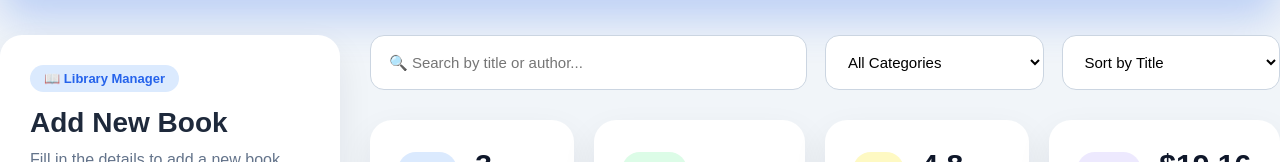
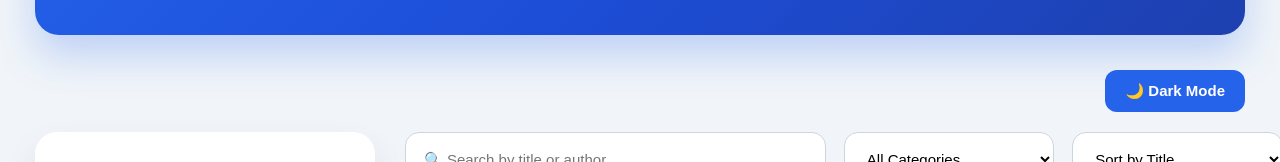
Before and after one commit to Agraz-10/book-library-app, a React (Vite) app: page / in a window 1280 px wide. Shown: the part 250-412 px from the top of the page. Built offline with nearby package versions, Linux system fonts and the light colour scheme.

Commit message:
feat: add persistent dark mode to library dashboard

```diff
--- a/src/App.jsx
+++ b/src/App.jsx
@@ -6,9 +6,10 @@ import BookForm from "./components/BookForm";
 import BookCard from "./components/BookCard";
 import CategoryFilter from "./components/CategoryFilter";
 import StatsCards from "./components/StatsCards";
-import books from "./data/books";
 import DeleteModal from "./components/DeleteModal";
 import BookDetailsModal from "./components/BookDetailsModal";
+
+import books from "./data/books";
 
 function App() {
   const [bookList, setBookList] = useState(() => {
@@ -22,9 +23,20 @@ function App() {
   const [editingBook, setEditingBook] = useState(null);
   const [selectedBook, setSelectedBook] = useState(null);
 
+  const [showDeleteModal, setShowDeleteModal] = useState(false);
+  const [selectedBookId, setSelectedBookId] = useState(null);
+
+  const [darkMode, setDarkMode] = useState(() => {
+    return JSON.parse(localStorage.getItem("darkMode")) || false;
+  });
+
   useEffect(() => {
     localStorage.setItem("books", JSON.stringify(bookList));
   }, [bookList]);
+
+  useEffect(() => {
+    localStorage.setItem("darkMode", JSON.stringify(darkMode));
+  }, [darkMode]);
 
   function saveBook(book) {
     if (editingBook) {
@@ -79,9 +91,6 @@ function App() {
     setBookList(updatedBooks);
   }
 
-  const [showDeleteModal, setShowDeleteModal] = useState(false);
-  const [selectedBookId, setSelectedBookId] = useState(null);
-
   const categories = [...new Set(bookList.map((book) => book.category))];
 
   const filteredBooks = bookList
@@ -121,19 +130,25 @@ function App() {
     totalBooks === 0
       ? "0.0"
       : (
-        bookList.reduce((sum, book) => sum + book.rating, 0) / totalBooks
-      ).toFixed(1);
+          bookList.reduce((sum, book) => sum + book.rating, 0) / totalBooks
+        ).toFixed(1);
 
   const averagePrice =
     totalBooks === 0
       ? "0.00"
       : (
-        bookList.reduce((sum, book) => sum + book.price, 0) / totalBooks
-      ).toFixed(2);
+          bookList.reduce((sum, book) => sum + book.price, 0) / totalBooks
+        ).toFixed(2);
 
   return (
-    <>
+    <div className={darkMode ? "app dark" : "app"}>
       <Header totalBooks={totalBooks} />
+
+      <div className="theme-toggle">
+        <button onClick={() => setDarkMode(!darkMode)}>
+          {darkMode ? "☀️ Light Mode" : "🌙 Dark Mode"}
+        </button>
+      </div>
 
       <main className="container">
         <div className="dashboard">
@@ -221,7 +236,7 @@ function App() {
         book={selectedBook}
         onClose={() => setSelectedBook(null)}
       />
-    </>
+    </div>
   );
 }
 
--- a/src/styles/App.css
+++ b/src/styles/App.css
@@ -121,3 +121,82 @@ select {
 ::-webkit-scrollbar-thumb:hover {
   background: #2563eb;
 }
+
+.theme-toggle {
+  display: flex;
+  justify-content: flex-end;
+  margin: 20px 0;
+}
+
+.theme-toggle button {
+  background: #2563eb;
+  color: white;
+  border: none;
+  padding: 12px 20px;
+  border-radius: 12px;
+  font-size: 15px;
+  font-weight: 600;
+  cursor: pointer;
+  transition: 0.3s;
+}
+
+.theme-toggle button:hover {
+  background: #1d4ed8;
+}
+
+.dark {
+  background: #0f172a;
+  color: #f8fafc;
+  min-height: 100vh;
+}
+
+.dark .book-form,
+.dark .book-card,
+.dark .stat-card,
+.dark .header-card,
+.dark .empty-message,
+.dark .delete-modal,
+.dark .details-modal,
+.dark .search-input,
+.dark .category-filter,
+.dark .sort-select {
+  background: #1e293b;
+  color: #f8fafc;
+}
+
+.dark .book-content h3,
+.dark .form-header h2,
+.dark .section-title,
+.dark .details-info h2,
+.dark .delete-modal h2,
+.dark .stat-info h2 {
+  color: #f8fafc;
+}
+
+.dark .book-author,
+.dark .form-header p,
+.dark .details-info h4,
+.dark .details-stats,
+.dark .stat-info p {
+  color: #cbd5e1;
+}
+
+.dark input,
+.dark select {
+  background: #334155;
+  color: white;
+  border-color: #475569;
+}
+
+.dark input::placeholder {
+  color: #cbd5e1;
+}
+
+.dark .cancel-btn {
+  background: #475569;
+  color: white;
+}
+
+.dark .cancel-btn:hover {
+  background: #64748b;
+}
```
